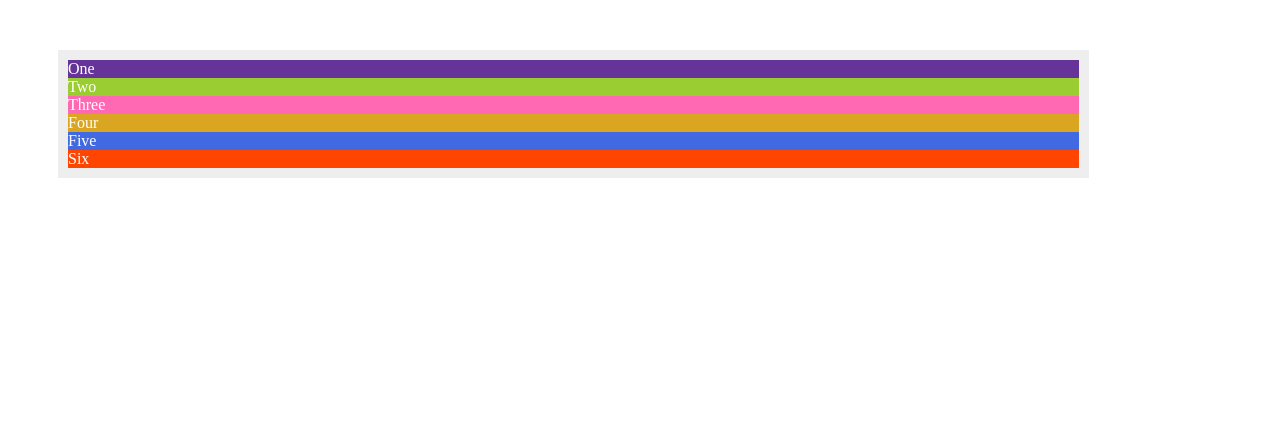
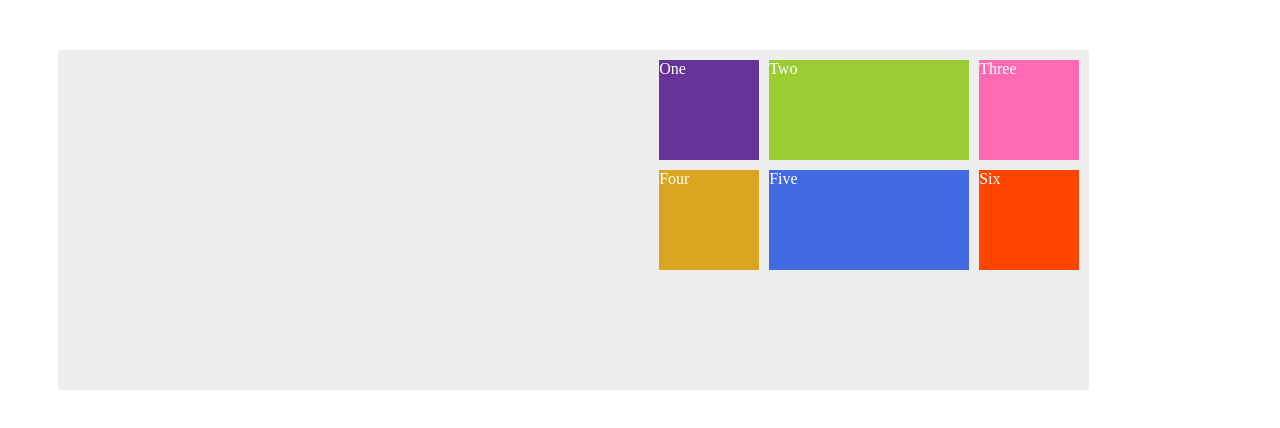
Before and after one commit to abdurrehmaan/Devnation-web-dev, a plain HTML site: page Grid-class/index.html in a window 1280 px wide. Drawn offline with Linux system fonts and the light colour scheme.

Commit message:
css grid

```diff
--- a/Grid-class/index.html
+++ b/Grid-class/index.html
@@ -10,27 +10,84 @@
             .container{
                 background-color: #eee;
                 width: 80%;
+                /* height: 700px; */
                 padding: 10px;
                 margin: 50px ;
 
+                /* css grid system */
+                display: grid;
+                grid-template-columns: 100px 200px 100px;
+                grid-template-rows: 100px 100px 100px ;
+
+
+
+                /* grid gap */
+                grid-gap: 10px;
+                /* gird row gap */
+                /* grid-row-gap: 10px; */
+                /* grid column gap */
+                /* grid-column-gap: 20px; */
+
+                /* gird Positioning */
+
+                /* max-content */
+                /* min-content */
+
+                 /* Grid-alignments */
+                /* justify-items: center;
+                align-items:center; */
+
+                justify-content: end;
+
+
             }
-
             .items{
                 color:white;
             }
 
-            .item1{background-color: rebeccapurple;
+            .item1{
+                background-color: rebeccapurple;
+                /* grid-row-start: 2;
+                grid-row-end: 3;
+                grid-column-start: 3;
+                grid-column-end:4; */
+
+                /* grid-row: 2/3;
+                grid-column: 3/4; */
+
+                /* grid-area: GRS , GCS , GRE, GCE; */
+                /* grid-area: 2/3/3/4; */
+
+                /* grid-column: 1/4; */
+                /* grid-column: span 3; */
+                /* color: black;
+                z-index: 1; */
+                /* grid-row: span 2; */
+                /* grid-column:span 2; */
+
+
 
             }
             .item2{background-color: yellowgreen;
+
+                /* grid-row: 2/5; */
+                /* grid-row: span 3; */
             }
             .item3{background-color: hotpink;
+                /* align-self: center;
+                justify-self: center; */
+
             }
             .item4{background-color: goldenrod;
             }
-            .item5{background-color: royalblue;}
+            .item5{background-color: royalblue;
+                /* grid-area: 1/3/2/4;  */
+
+                /* grid-area: 1/3/2/4; */
+            }
             .item6{
                 background-color: orangered;
+                /* grid-row: span 2; */
             }
         </style>
     </head>
```
